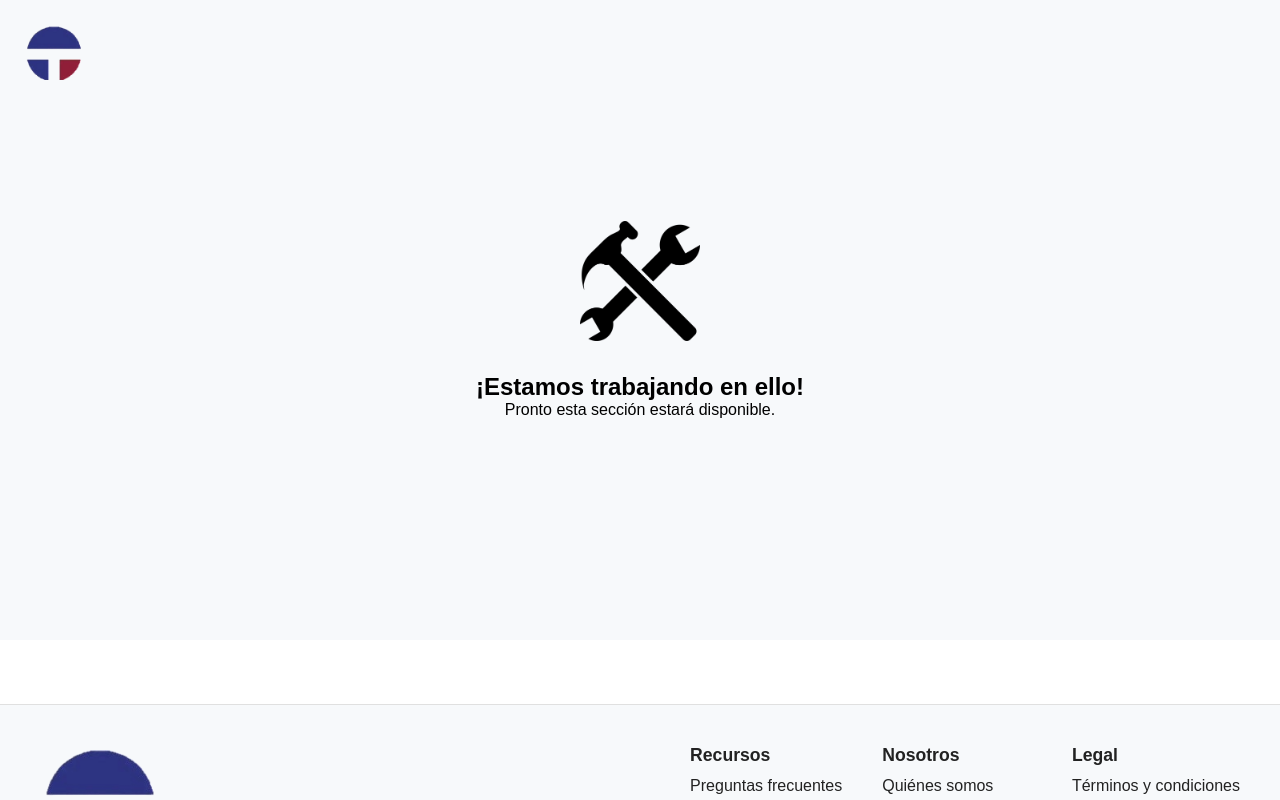
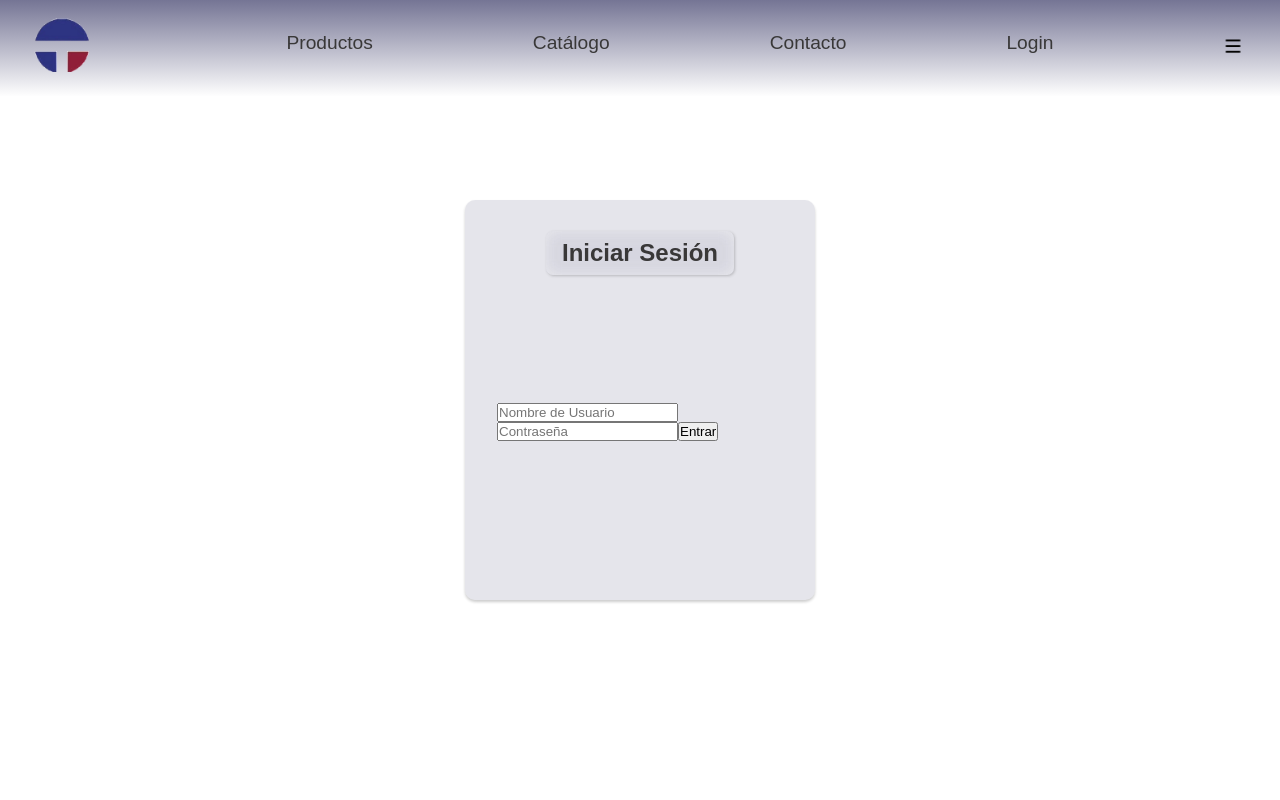
Before and after one commit to JoseMiguelBritoMenanteau/PUC-WEB-H, a React (Vite) app in the folder web-taumm/React/: page /iniciarsesion in a window 1280 px wide. Shown: the top 800 px of the page. Built offline with nearby package versions, Linux system fonts and the light colour scheme.

Commit message:
Avance Login

```diff
--- a/web-taumm/React/src/App.jsx
+++ b/web-taumm/React/src/App.jsx
@@ -7,6 +7,7 @@ import Navbar from './components/navbar/Navbar.jsx';
 import FinalBar from './components/finalbar/finalbar.jsx';
 import './App.css';
 import Construction from './components/pages/Construction/construction.jsx';
+import SignInBox from './components/pages/login/login.jsx'
 
 const router = createBrowserRouter([
   {
@@ -19,11 +20,11 @@ const router = createBrowserRouter([
     ),
   },
   {
-    path: '/login',
+    path: '/iniciarsesion',
     element: (
       <>
         <Navbar />
-        <FinalBar />
+        <SignInBox />
       </>
     ),
   },
--- a/web-taumm/React/src/components/pages/login/login.css
+++ b/web-taumm/React/src/components/pages/login/login.css
@@ -0,0 +1,36 @@
+.sign-in-box-container {
+    display: flex;
+    flex-direction: column;
+    justify-content: center;
+    align-items: center;
+
+    height: 50vh;
+    width: 30vw;
+    min-width: 200px;
+    max-width: 350px;
+
+    margin: 3rem auto;
+    margin-top: 25vh;
+    padding: 0.5rem 2rem;
+    text-decoration: none;
+
+    border-radius: 10px;
+    color: hsl(0, 1%, 22%);
+
+    transition: all 0.4s ease;
+    backdrop-filter: blur(8px);
+    background: hsla(240, 13%, 52%, 0.185);
+    box-shadow: 0 2px 3px hsla(0, 0%, 0%, 0.2);
+}
+
+.sign-in-box-title {
+    position: relative;
+    top: -16vh;
+
+    padding: 0.5rem 1rem;
+    border-radius: 7px;
+
+    backdrop-filter: blur(8px);
+    background: hsla(0, 0%, 100%, 0.133);
+    box-shadow: 1px 1px 3px hsla(0, 0%, 0%, 0.2);
+}
--- a/web-taumm/React/src/components/pages/login/login.jsx
+++ b/web-taumm/React/src/components/pages/login/login.jsx
@@ -0,0 +1,29 @@
+import React from 'react';
+import { useState, useRef, useEffect } from 'react';
+
+import './login.css'
+
+
+
+
+
+const SignInBox = () => {
+
+    return (
+        <div className = 'sign-in-box-container'>
+            <h2 className = 'sign-in-box-title'>Iniciar Sesión</h2>
+            <form className="sign-in-form">
+                <input type="text" id="username" name="username" required  placeholder = 'Nombre de Usuario'/>
+
+                <input type="password" id="password" name="password" required placeholder = 'Contraseña' />
+
+                <button type="submit">Entrar</button>
+            </form>
+            <div className = 'sign-in-box-footer'>
+
+            </div>
+        </div>
+    )
+};
+
+export default SignInBox;
```
